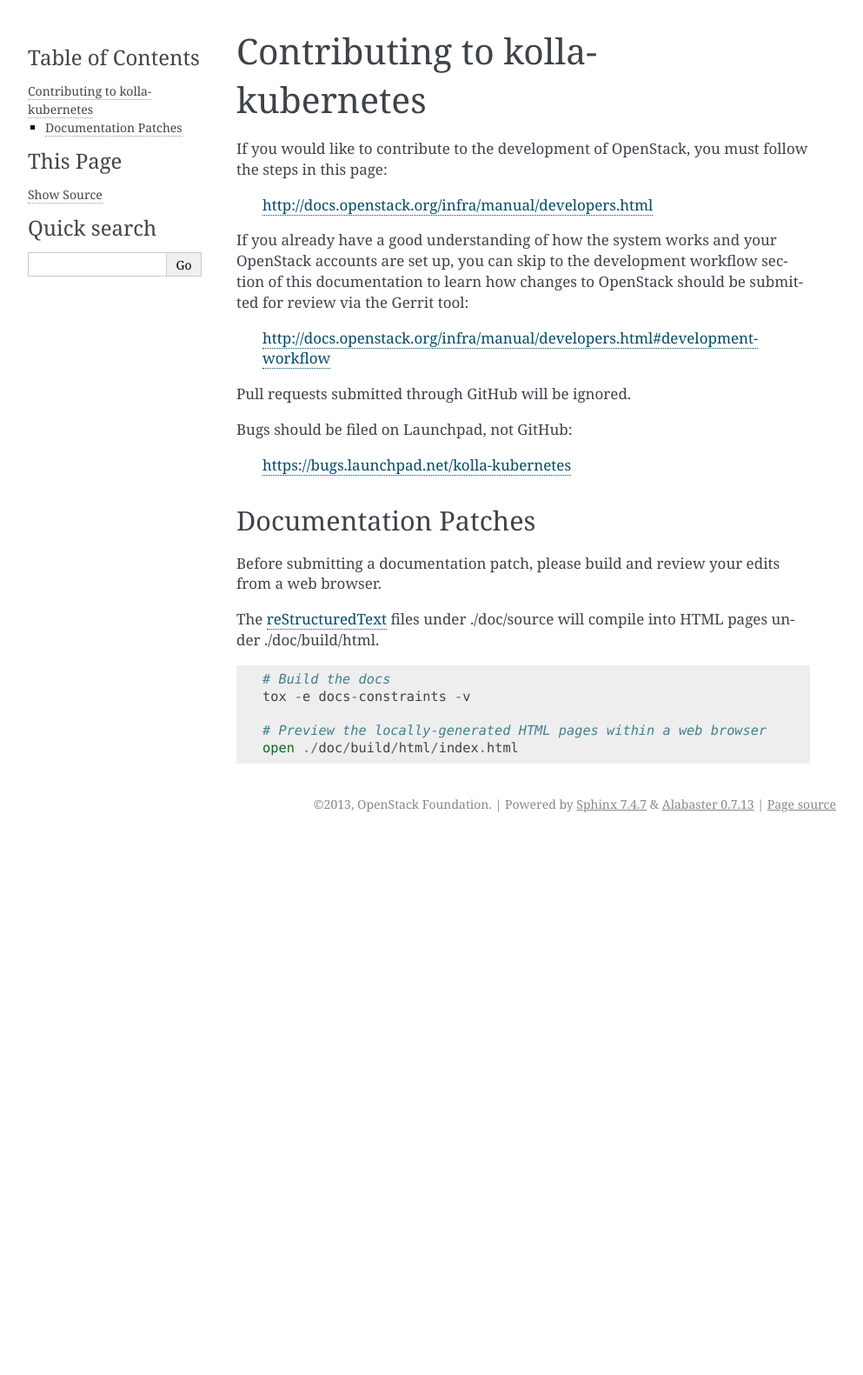
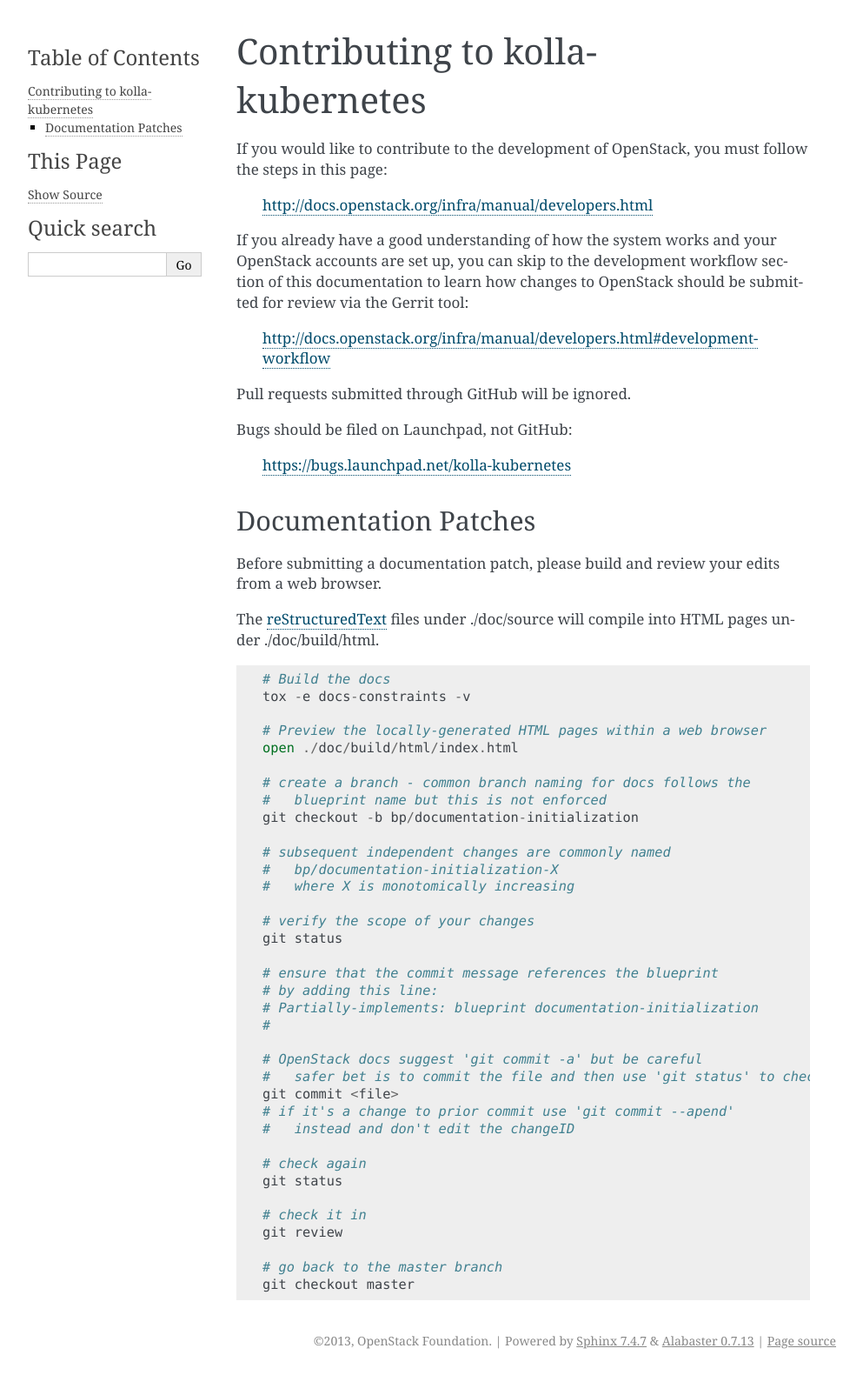
Before and after one commit to openstack-archive/kolla-kubernetes, a Sphinx documentation site: the page built from doc/source/contributing.rst, in a window 1280 px wide. Shown: the whole page at 87% size, without its empty margins (148-1141 px from the left). Built offline with Sphinx 7.4.7, drawn with Linux system fonts in a browser that asks for light colours; before the commit the page ends 964 px from its top, so only the background shows below that.

Commit message:
Added details on exactly how to do documentation patches, addressing comments
Change-Id: I9a99b006d8af51e458100597adfd4c808c5b8f58
Partially-implements: blueprint documentation-initialization

```diff
--- a/doc/source/contributing.rst
+++ b/doc/source/contributing.rst
@@ -22,4 +22,35 @@ under ./doc/build/html.
     # Preview the locally-generated HTML pages within a web browser
     open ./doc/build/html/index.html
 
+    # create a branch - common branch naming for docs follows the
+    #   blueprint name but this is not enforced
+    git checkout -b bp/documentation-initialization
+
+    # subsequent independent changes are commonly named
+    #   bp/documentation-initialization-X
+    #   where X is monotomically increasing
+
+    # verify the scope of your changes
+    git status
+
+    # ensure that the commit message references the blueprint
+    # by adding this line:
+    # Partially-implements: blueprint documentation-initialization
+    #
+
+    # OpenStack docs suggest 'git commit -a' but be careful
+    #   safer bet is to commit the file and then use 'git status' to check
+    git commit <file>
+    # if it's a change to prior commit use 'git commit --apend'
+    #   instead and don't edit the changeID
+
+    # check again
+    git status
+
+    # check it in
+    git review
+
+    # go back to the master branch
+    git checkout master
+
 .. _reStructuredText: http://docutils.sourceforge.net/rst.html
```
